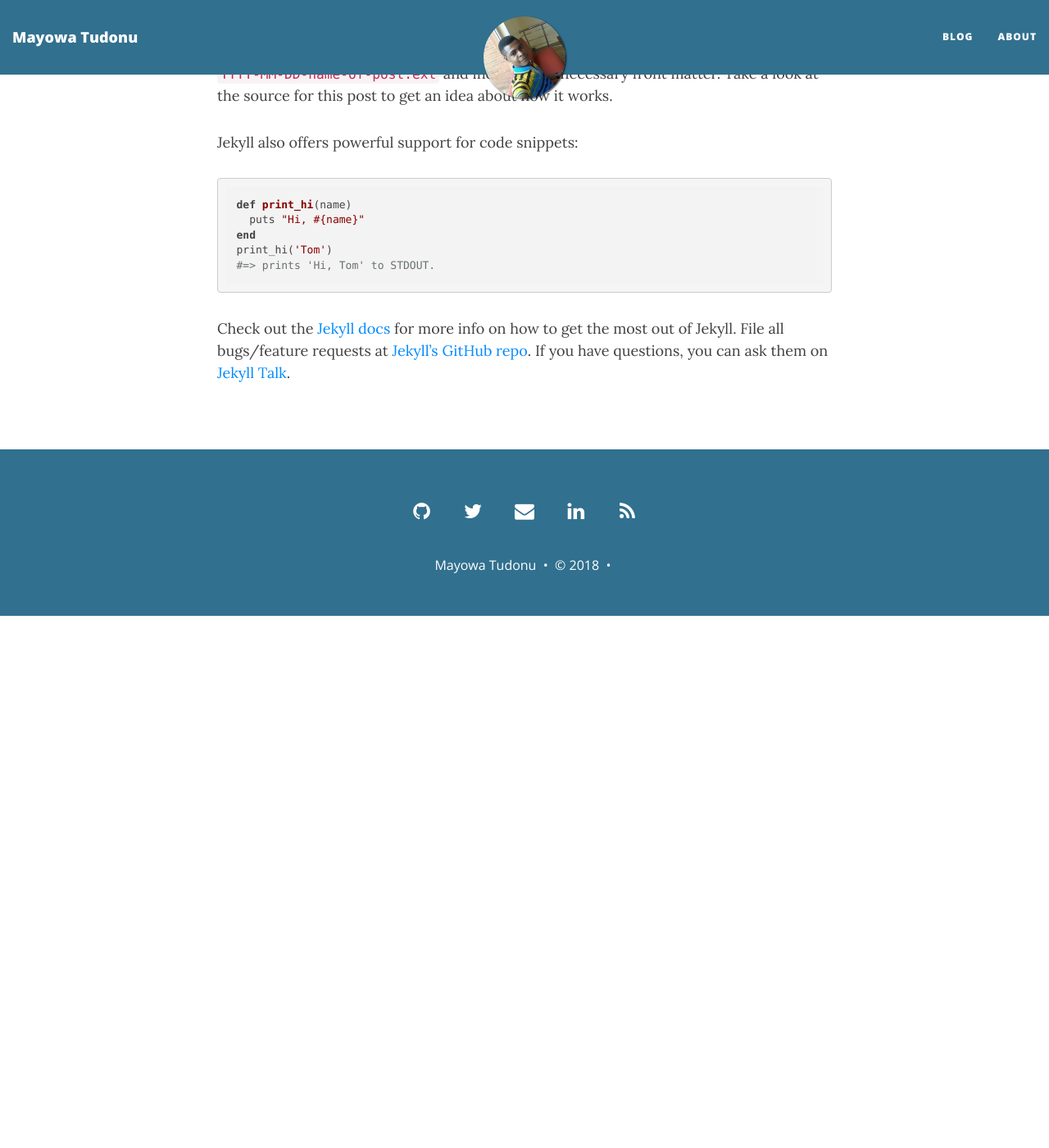
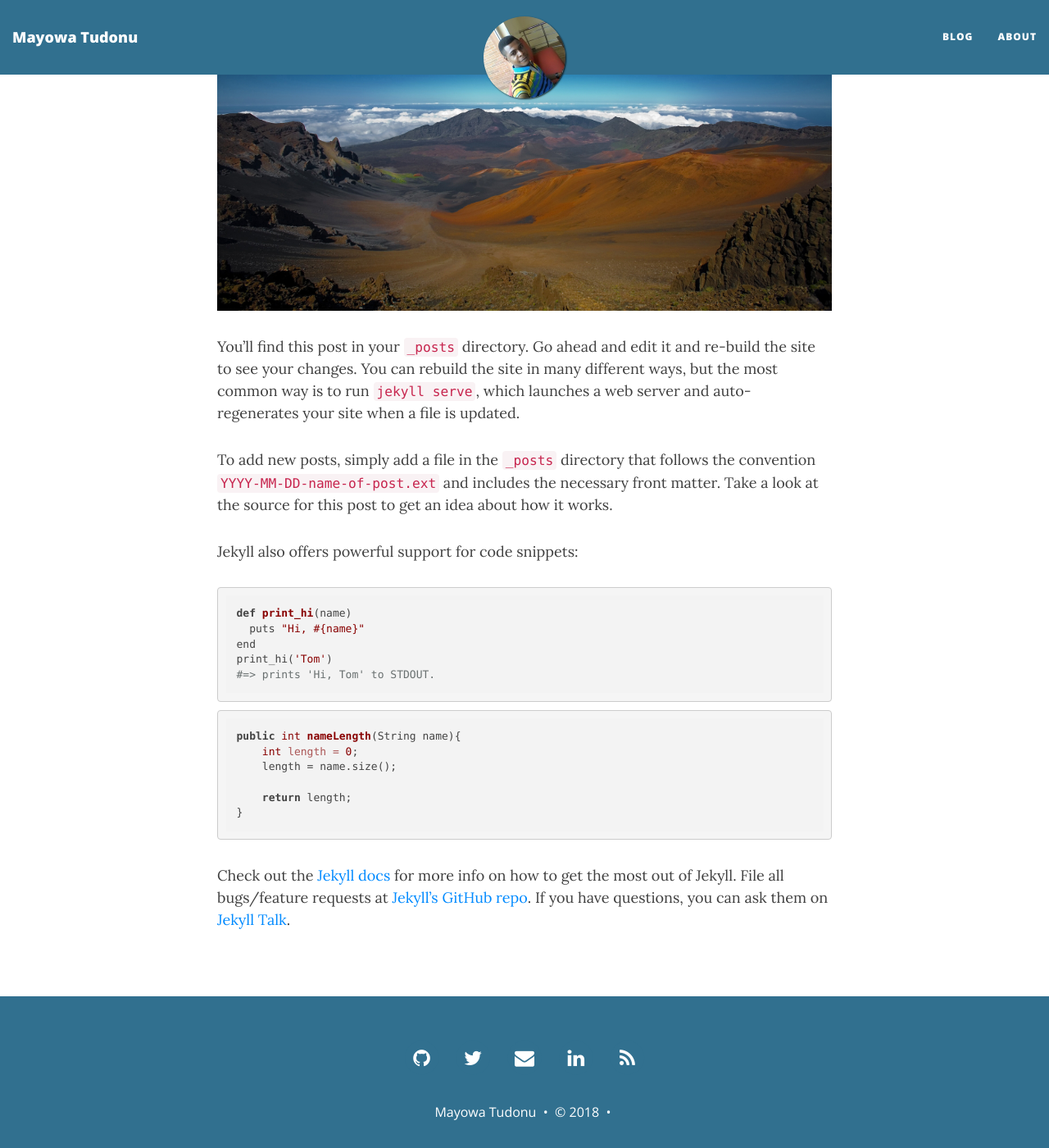
Before and after one commit to mayorcoded/mayorcoded.github.io, a Jekyll site: the page built from _posts/2018-06-01-welcome-to-jekyll3.markdown, in a window 1280 px wide and 1400 px high, scrolled down 494 px. Shown: the whole window at 82% size. Built offline with Jekyll 4.4.1, drawn with Linux system fonts in a browser that asks for light colours; nearby versions of some CDN libraries; a script that is not in the unit is left out; before the commit the page ends 1245 px from its top, so only the background shows below that; some of the changed text lies outside the part shown.

Commit message:
Change post content

```diff
--- a/_posts/2018-06-01-welcome-to-jekyll3.markdown
+++ b/_posts/2018-06-01-welcome-to-jekyll3.markdown
@@ -1,19 +1,24 @@
 ---
 layout: post
-title:  "Welcome to Jekyll!"
-date:   2018-06-01 17:39:24 +0100
-categories: jekyll update
+title: "First Blog Post!"
+date:  2018-06-01 17:39:24 +0100
+image: assets/img/wall.jpg
+permalink: /post/blochain/how-to-build-a-dapp
+categories: Blockchain
+description: Understanding the power of functions
 excerpt: functions requires using lots of brackets, which can be tedious and are a major source of error for evaluating expressions by hand. To simplify expressions, you can omit brackets when it is clear what the intention of the function is. Particularly, a function application can omit the brackets surrounding each individual parameter and assume the function is applied to the nearest argument. So, instead of expressing a function of three arguments as
-topic: Diads
-subject: Imperative programming
+topic: Monads
+subject: functional programming
 ---
+![Here is an image](assets/img/wall.jpg)
+
 You’ll find this post in your `_posts` directory. Go ahead and edit it and re-build the site to see your changes. You can rebuild the site in many different ways, but the most common way is to run `jekyll serve`, which launches a web server and auto-regenerates your site when a file is updated.
 
 To add new posts, simply add a file in the `_posts` directory that follows the convention `YYYY-MM-DD-name-of-post.ext` and includes the necessary front matter. Take a look at the source for this post to get an idea about how it works.
 
 Jekyll also offers powerful support for code snippets:
 
-{% highlight ruby %}
+{% highlight python %}
 def print_hi(name)
   puts "Hi, #{name}"
 end
@@ -21,6 +26,15 @@ print_hi('Tom')
 #=> prints 'Hi, Tom' to STDOUT.
 {% endhighlight %}
 
+{% highlight java %}
+public int nameLength(String name){
+    int length = 0;
+    length = name.size();
+
+    return length;
+}
+{% endhighlight %}
+
 Check out the [Jekyll docs][jekyll-docs] for more info on how to get the most out of Jekyll. File all bugs/feature requests at [Jekyll’s GitHub repo][jekyll-gh]. If you have questions, you can ask them on [Jekyll Talk][jekyll-talk].
 
 [jekyll-docs]: https://jekyllrb.com/docs/home
```
